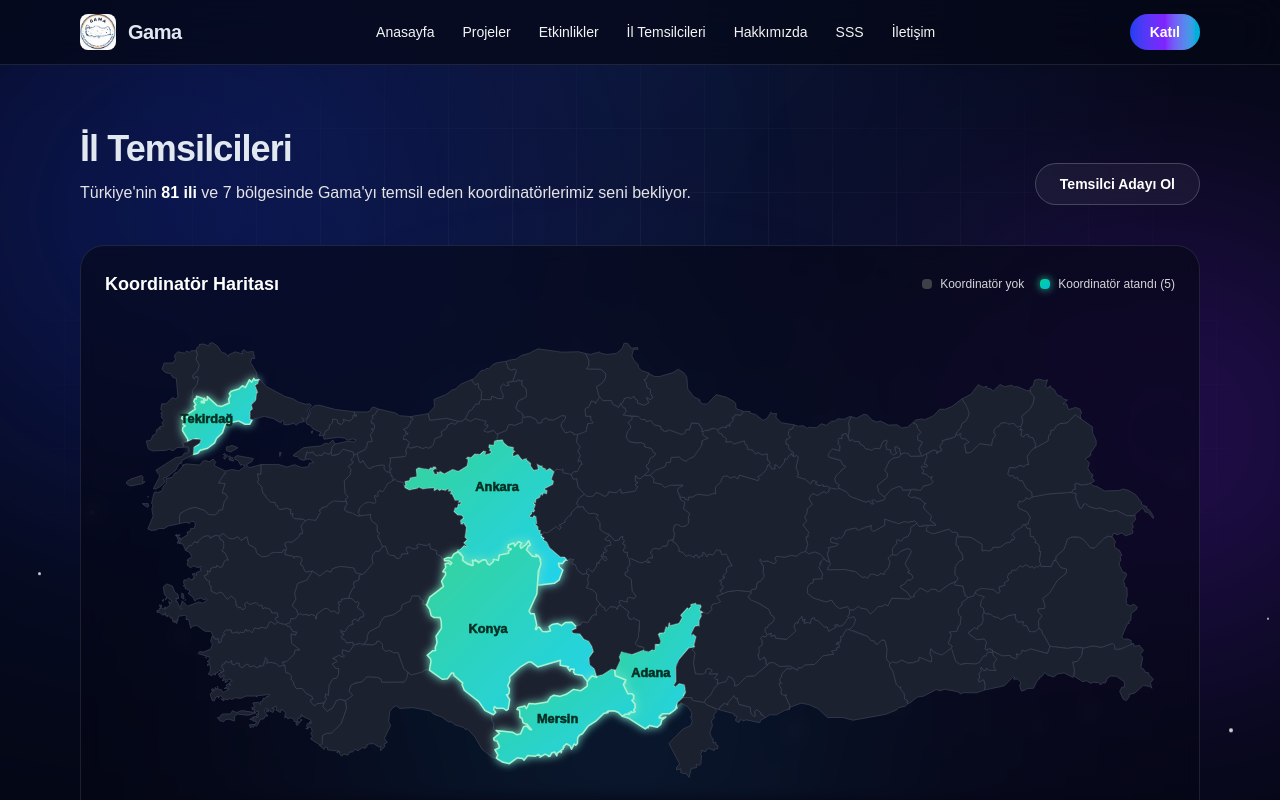
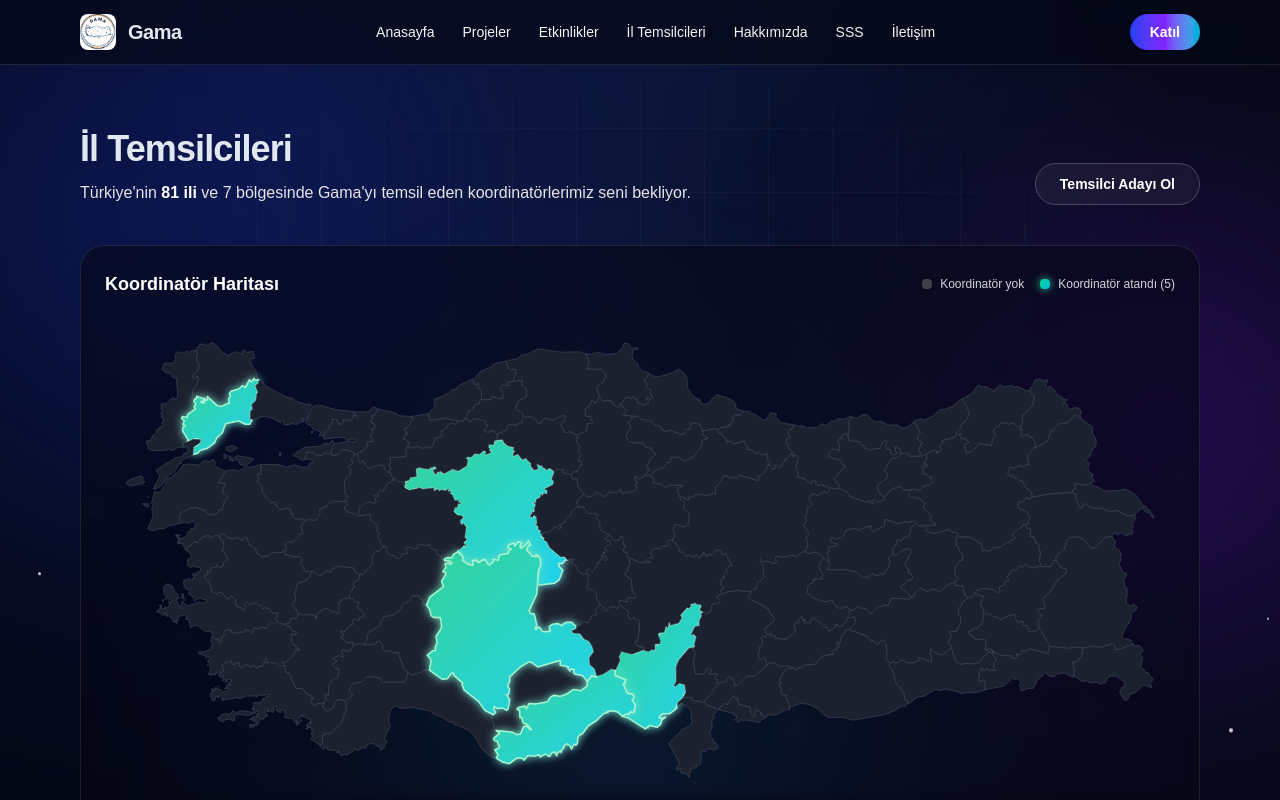
Before and after one commit to Lennebraha38/gama-portal, a Next.js app: page /gama-portal/iller in a window 1280 px wide. Shown: the top 800 px of the page. Built offline with nearby package versions, Linux system fonts and the light colour scheme.

Commit message:
Şehir isimlerini haritadan kaldır

```diff
--- a/src/components/TurkeyMap.tsx
+++ b/src/components/TurkeyMap.tsx
@@ -74,27 +74,6 @@ export function TurkeyMap() {
             </path>
           );
         })}
-
-        {iller.map((p) => {
-          const temsilci = koordinatorler[p.il];
-          if (!temsilci) return null;
-          return (
-            <text
-              key={`lbl-${p.il}`}
-              x={p.fx}
-              y={p.fy}
-              textAnchor="middle"
-              fontSize={p.fs}
-              fontWeight="800"
-              fill="#052e22"
-              stroke="#052e22"
-              strokeWidth="0.5"
-              paintOrder="stroke"
-            >
-              {p.il}
-            </text>
-          );
-        })}
       </svg>
 
       <div className="mt-4 flex flex-wrap gap-2">
```
